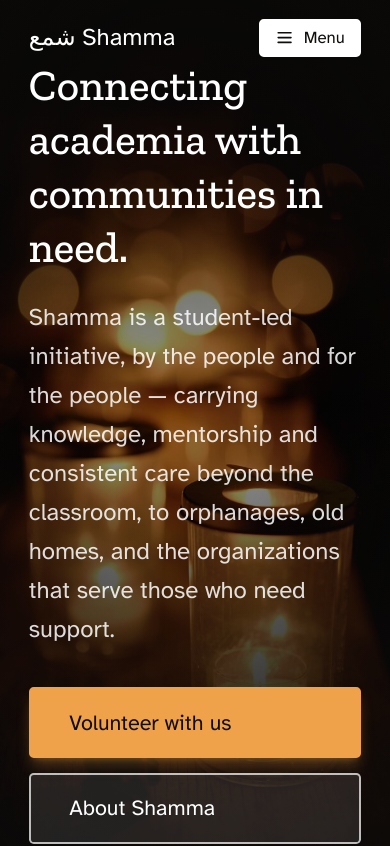
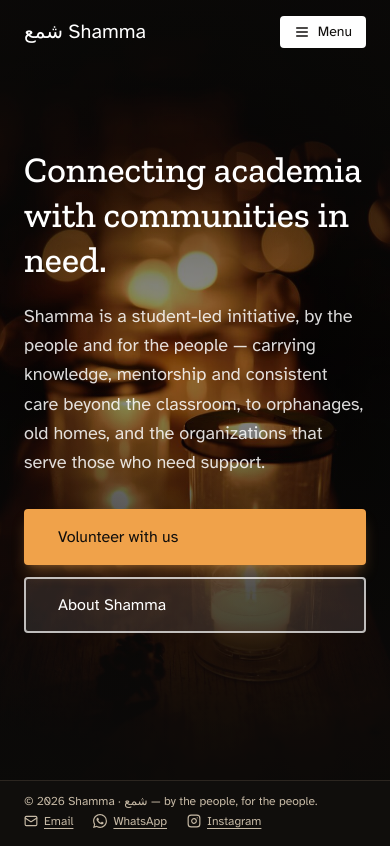
Before and after one commit to TheProjectShamma/shamma-website, a React (Vite) app: page / in a window 390 px wide. Shown: the top 846 px of the page. Built offline with nearby package versions, Linux system fonts and the light colour scheme.

Commit message:
Font sizing and home text positioning on mobile fixed

```diff
--- a/src/index.css
+++ b/src/index.css
@@ -93,16 +93,26 @@
 
 @layer base {
   html {
-    font-size: 120%;
+    font-size: 100%;
   }
 
   body {
     background-color: var(--night);
     color: var(--body);
     font-family: var(--serif);
-    font-size: 1.08em;
+    font-size: 1rem;
     line-height: 1.65;
     text-rendering: optimizeLegibility;
+  }
+
+  @media (min-width: 768px) {
+    html {
+      font-size: 115%;
+    }
+
+    body {
+      font-size: 1.08em;
+    }
   }
 
   h1,
--- a/src/pages/Home.jsx
+++ b/src/pages/Home.jsx
@@ -11,7 +11,7 @@ export default function Home() {
             Connecting academia with communities in need.
           </h1>
 
-          <p className="mt-5 text-xl leading-relaxed text-ink/85">
+          <p className="mt-5 text-lg leading-relaxed text-ink/85 md:text-xl">
             Shamma is a student-led initiative, by the people and for the people — carrying
             knowledge, mentorship and consistent care beyond the classroom, to orphanages, old
             homes, and the organizations that serve those who need support.
--- a/src/ui.jsx
+++ b/src/ui.jsx
@@ -14,7 +14,7 @@ export function Page({ title, lede, children }) {
     <div className="mx-auto w-full max-w-7xl px-6 pb-8 pt-20">
       <header className="mb-6 flex flex-wrap items-end justify-between gap-x-10 gap-y-2 border-b border-line pb-4">
         <h1 className="text-3xl text-ink">{title}</h1>
-        {lede && <p className="max-w-xl text-lg text-muted">{lede}</p>}
+        {lede && <p className="max-w-xl text-base text-muted md:text-lg">{lede}</p>}
       </header>
       {children}
     </div>
@@ -93,7 +93,7 @@ export function Item({ term, note, children }) {
     <div className="grid gap-x-6 py-2.5 sm:grid-cols-[9rem_1fr]">
       <dt className="text-ink">
         {term}
-        {note && <span className="mt-0.5 block text-sm text-flame">{note}</span>}
+        {note && <span className="mt-0.5 block text-xs text-flame md:text-sm">{note}</span>}
       </dt>
       <dd className="text-muted">{children}</dd>
     </div>
@@ -102,7 +102,7 @@ export function Item({ term, note, children }) {
 
 export function Quote({ children }) {
   return (
-    <blockquote className="border-l-2 border-flame pl-5 text-xl text-ink">
+    <blockquote className="border-l-2 border-flame pl-5 text-lg text-ink md:text-xl">
       {children}
     </blockquote>
   );
@@ -110,7 +110,7 @@ export function Quote({ children }) {
 
 export function Btn({ to, href, children, plain = false }) {
   const className = [
-    "no-underline inline-block rounded-sm border-2 px-8 py-3.5 text-lg font-medium transition-colors",
+    "no-underline inline-block rounded-sm border-2 px-8 py-3.5 text-base font-medium transition-colors md:text-lg",
     plain
       ? "border-ink/70 bg-ink/10 text-ink hover:bg-ink hover:text-paper"
       : "border-flame bg-flame text-paper shadow-lg shadow-flame/30 hover:border-ink hover:bg-ink",
```
